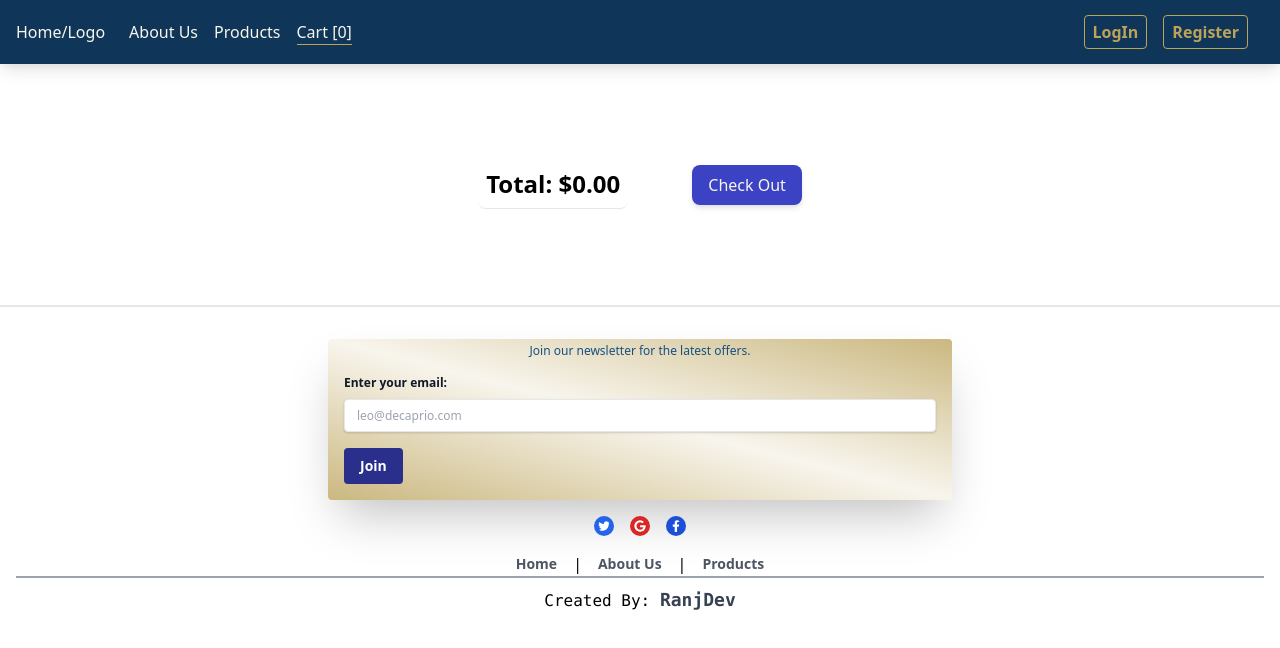
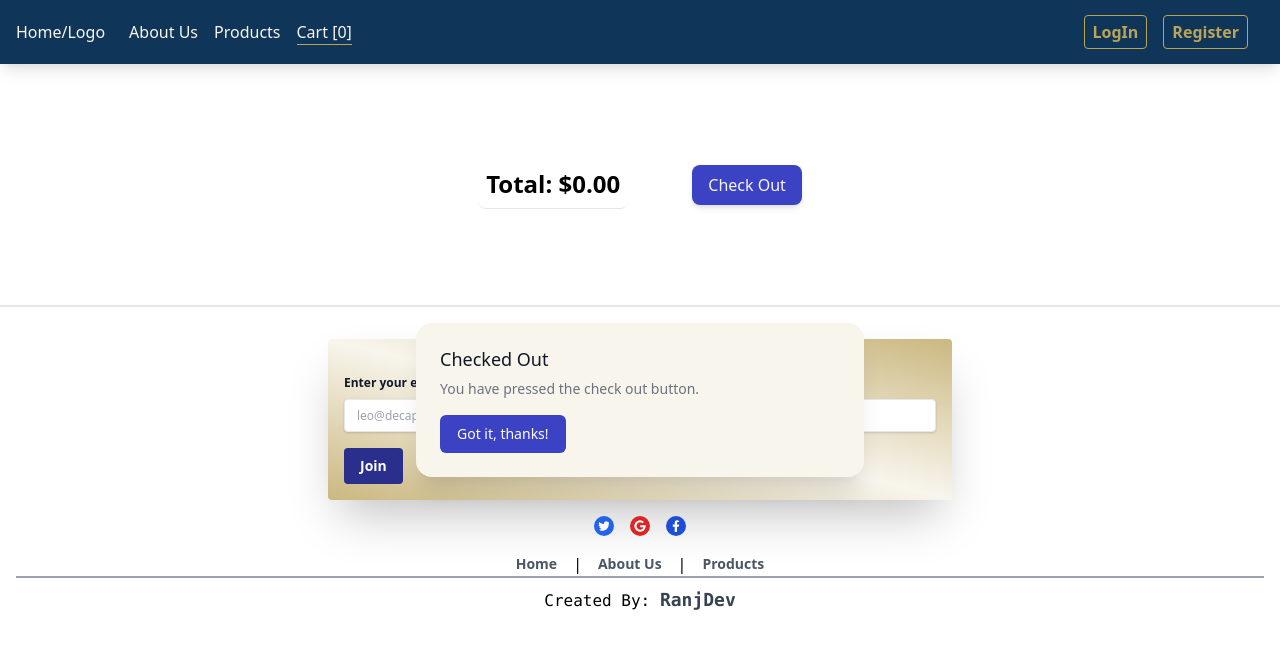
Before and after one commit to RanjDev/ecommerce, a React (Create React App) app: page /cart in a window 1280 px wide. Both pictures are taken after a click on the button "Check Out". Shown: the top 648 px of the page. Built offline with nearby package versions, Linux system fonts and the light colour scheme.

Commit message:
modal added

```diff
--- a/package.json
+++ b/package.json
@@ -4,6 +4,7 @@
   "private": true,
   "dependencies": {
     "@craco/craco": "^6.4.0",
+    "@headlessui/react": "^1.4.2",
     "@reduxjs/toolkit": "^1.6.2",
     "@testing-library/jest-dom": "^5.15.0",
     "@testing-library/react": "^11.2.7",
--- a/src/pages/Cart.js
+++ b/src/pages/Cart.js
@@ -1,9 +1,20 @@
 import React from "react";
 import { useSelector } from "react-redux";
 import ProductsCards from "../pages/components/ProductsCards";
+import { Dialog, Transition } from "@headlessui/react";
+import { Fragment, useState } from "react";
 
 export default function Cart() {
   const cart = useSelector((state) => state.cart.carts);
+  let [isOpen, setIsOpen] = useState(false);
+
+  function closeModal() {
+    setIsOpen(false);
+  }
+
+  function openModal() {
+    setIsOpen(true);
+  }
 
   var checkOutPrice = 0;
   return (
@@ -25,15 +36,76 @@ export default function Cart() {
         >
           Total: ${checkOutPrice.toFixed(2)}
         </p>
+
         <button
           className="bg-blurTrust-light text-goldenBalance-extraLight px-4 py-2 rounded-lg shadow-md hover:shadow-xl
           transition-all duration-300 hover:bg-blurTrust-dark active:bg-blurTrust-darkest"
-          onClick={() => {
-            console.log("CheckOut button clicked");
-          }}
+          onClick={openModal}
         >
           Check Out
         </button>
+        <Transition appear show={isOpen} as={Fragment}>
+          <Dialog
+            as="div"
+            className="fixed inset-0 z-10 overflow-y-auto"
+            onClose={closeModal}
+          >
+            <div className="min-h-screen px-4 text-center">
+              <Transition.Child
+                as={Fragment}
+                enter="ease-out duration-300"
+                enterFrom="opacity-0"
+                enterTo="opacity-100"
+                leave="ease-in duration-200"
+                leaveFrom="opacity-100"
+                leaveTo="opacity-0"
+              >
+                <Dialog.Overlay className="fixed inset-0" />
+              </Transition.Child>
+
+              {/* This element is to trick the browser into centering the modal contents. */}
+              <span
+                className="inline-block h-screen align-middle"
+                aria-hidden="true"
+              >
+                &#8203;
+              </span>
+              <Transition.Child
+                as={Fragment}
+                enter="ease-out duration-300"
+                enterFrom="opacity-0 scale-95"
+                enterTo="opacity-100 scale-100"
+                leave="ease-in duration-200"
+                leaveFrom="opacity-100 scale-100"
+                leaveTo="opacity-0 scale-95"
+              >
+                <div className="inline-block w-full max-w-md p-6 my-8 overflow-hidden text-left align-middle transition-all transform bg-goldenBalance-extraLight shadow-xl rounded-2xl">
+                  <Dialog.Title
+                    as="h3"
+                    className="text-lg font-medium leading-6 text-gray-900"
+                  >
+                    Checked Out
+                  </Dialog.Title>
+                  <div className="mt-2">
+                    <p className="text-sm text-gray-500">
+                      You have pressed the check out button.
+                    </p>
+                  </div>
+
+                  <div className="mt-4">
+                    <button
+                      type="button"
+                      className="inline-flex justify-center px-4 py-2 text-sm font-medium text-white bg-blurTrust-light border border-transparent rounded-md hover:bg-blurTrust-dark active:bg-blurTrust-darkest focus:outline-none focus-visible:ring-2 focus-visible:ring-offset-2 focus-visible:ring-blue-500"
+                      onClick={closeModal}
+                    >
+                      Got it, thanks!
+                    </button>
+                  </div>
+                </div>
+              </Transition.Child>
+            </div>
+          </Dialog>
+        </Transition>
       </div>
     </div>
   );
--- a/src/pages/components/Loading.js
+++ b/src/pages/components/Loading.js
@@ -7,7 +7,7 @@ export default function Loading() {
       <div className="w-full h-screen flex items-center justify-center">
         <div>
           <img
-            className="animate-spin-slow h-48 sm:h-60 lg:h-full"
+            className="animate-spin-slow h-12 sm:h-24 lg:h-48"
             src={LoadingSVG}
             alt="loafing svg"
           />
```
Also changed, not shown: 1 other file (tests, documents, lock files or other folders).
